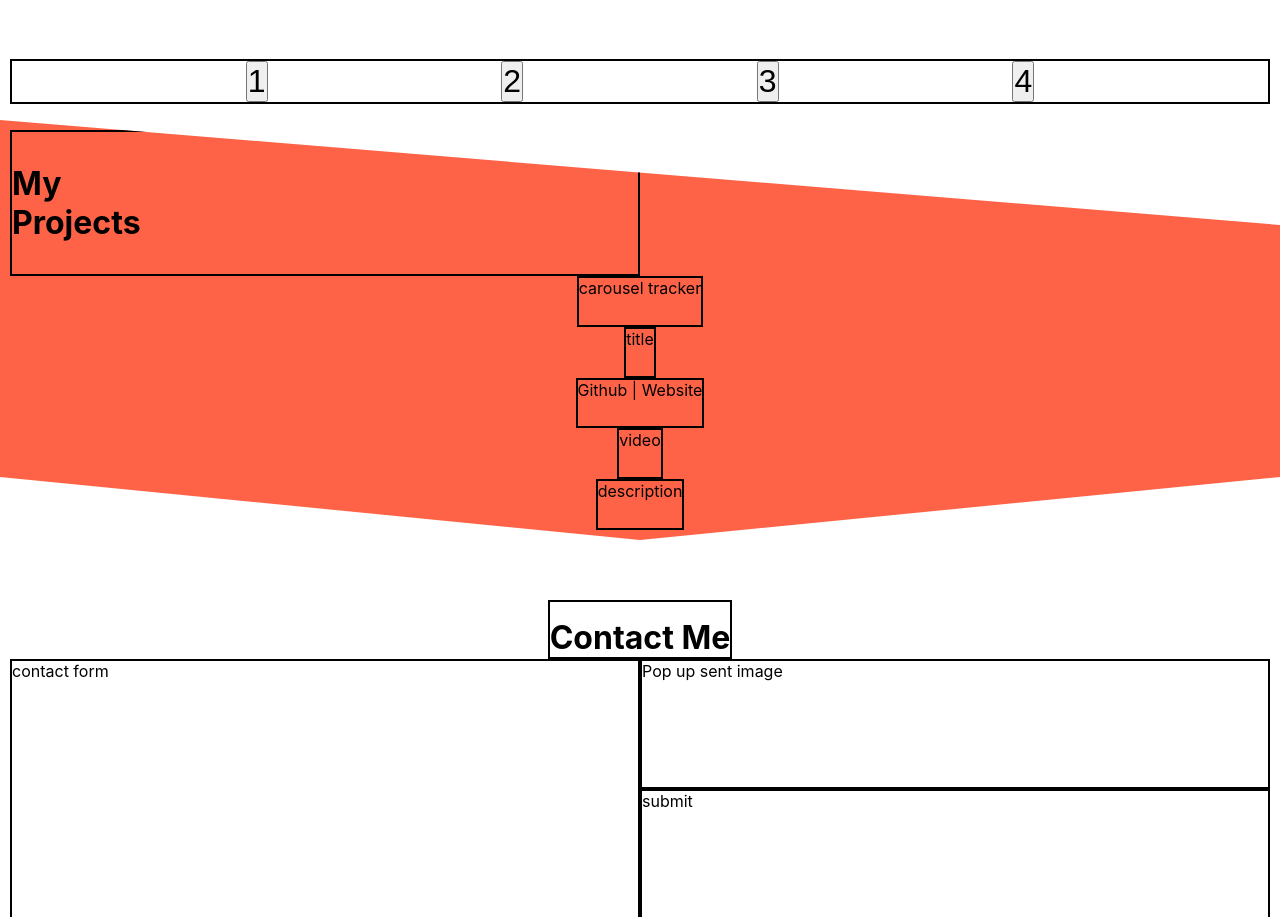
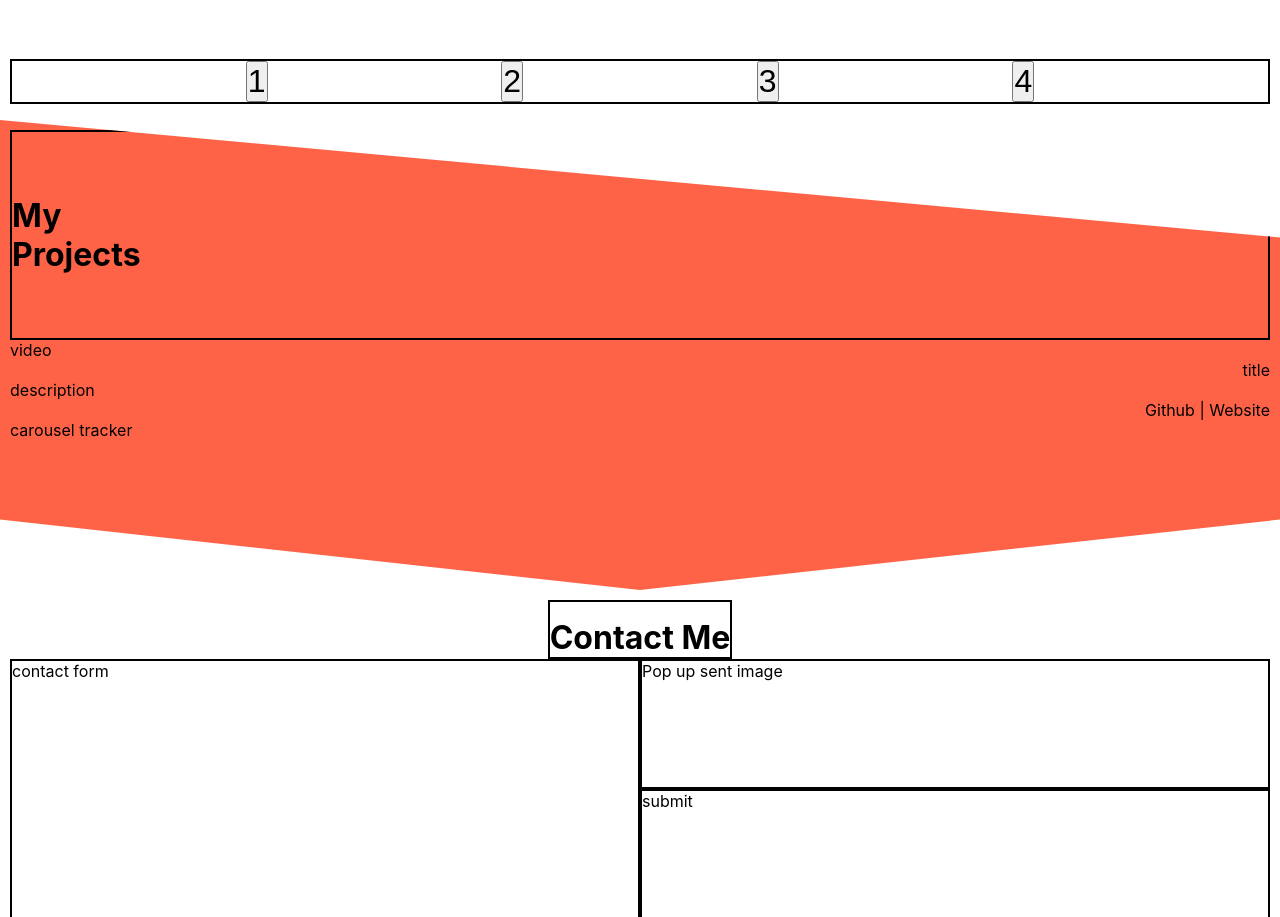
Before and after one commit to jmart790/portfolio-site, a React (Create React App) app: page / in a window 1280 px wide. Shown: the part 820-1737 px from the top of the page. Built offline with nearby package versions, Linux system fonts and the light colour scheme.

Commit message:
added temp styling to buttons and removed default height atribute

```diff
--- a/src/components/myProjects/my-projects.css
+++ b/src/components/myProjects/my-projects.css
@@ -2,44 +2,31 @@
   background-color: tomato;
   -webkit-clip-path: polygon(100% 25%, 100% 85%, 50% 100%, 0 85%, 0 0);
   clip-path: polygon(100% 25%, 100% 85%, 50% 100%, 0 85%, 0 0);
-  height: 400px;
-
-  display: grid;
-  grid-template-columns: 1fr 1fr;
-  grid-template-rows: auto 1fr 1fr 1fr 1fr 1fr;
-  grid-template-areas:
-    'my-projects  .'
-    'carousel-tracker carousel-tracker'
-    'title title'
-    'links links'
-    'video video'
-    'description description';
+  /* min-height: fit-content; */
 }
 .my-projects {
   grid-area: my-projects;
-  padding: 2rem 0;
+  padding: 4rem 0;
   border: 2px solid black;
 }
-.carousel-tracker,
+.carousel-projects {
+  display: grid;
+  justify-items: center;
+}
 .project-title,
-.project-links,
-.project-video,
-.project-description {
-  border: 2px solid black;
-  justify-self: center;
+.project-links {
+  justify-self: right;
 }
-.carousel-tracker {
-  grid-area: carousel-tracker;
+.project-image {
+  width: 100%;
 }
-.project-title {
-  grid-area: title;
+
+.projects-indicator button {
+  font-size: 2rem;
 }
-.project-links {
-  grid-area: links;
+.pause-btn {
+  padding: 0 2rem;
 }
-.project-video {
-  grid-area: video;
+.current-index {
+  background-color: aquamarine;
 }
-.project-description {
-  grid-area: description;
-}
```
